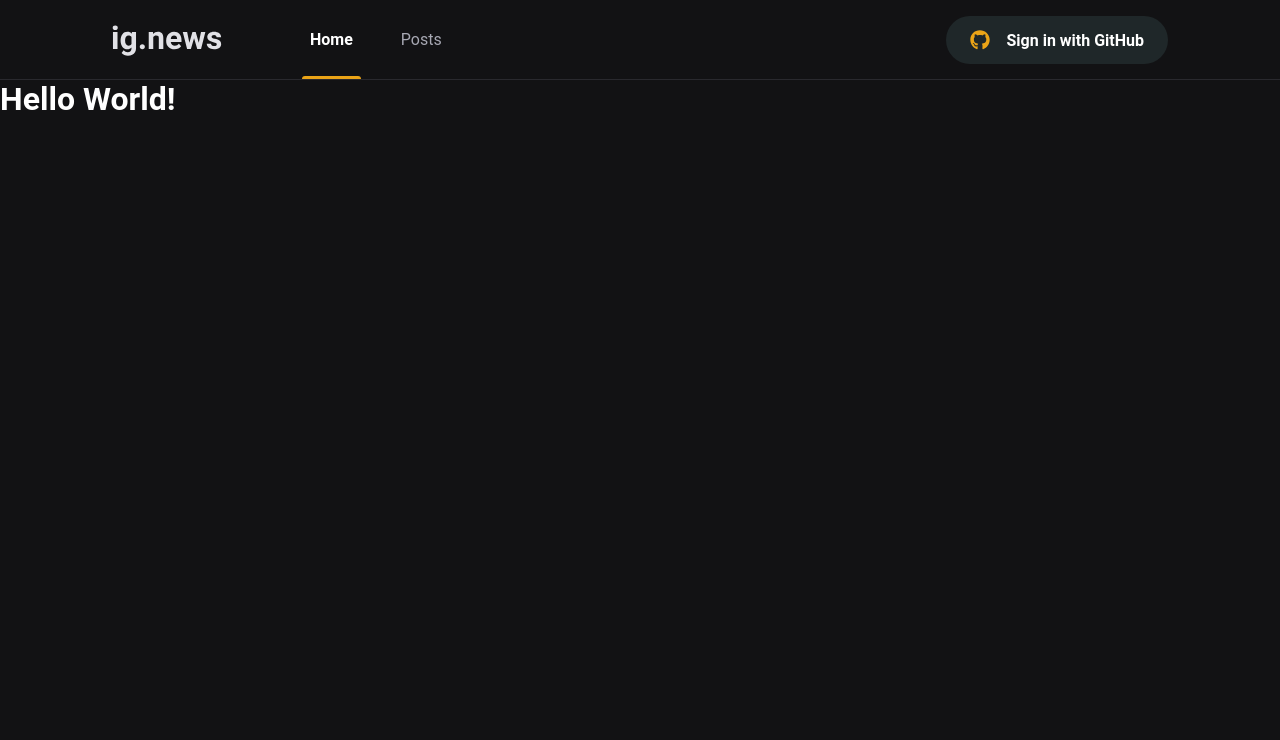
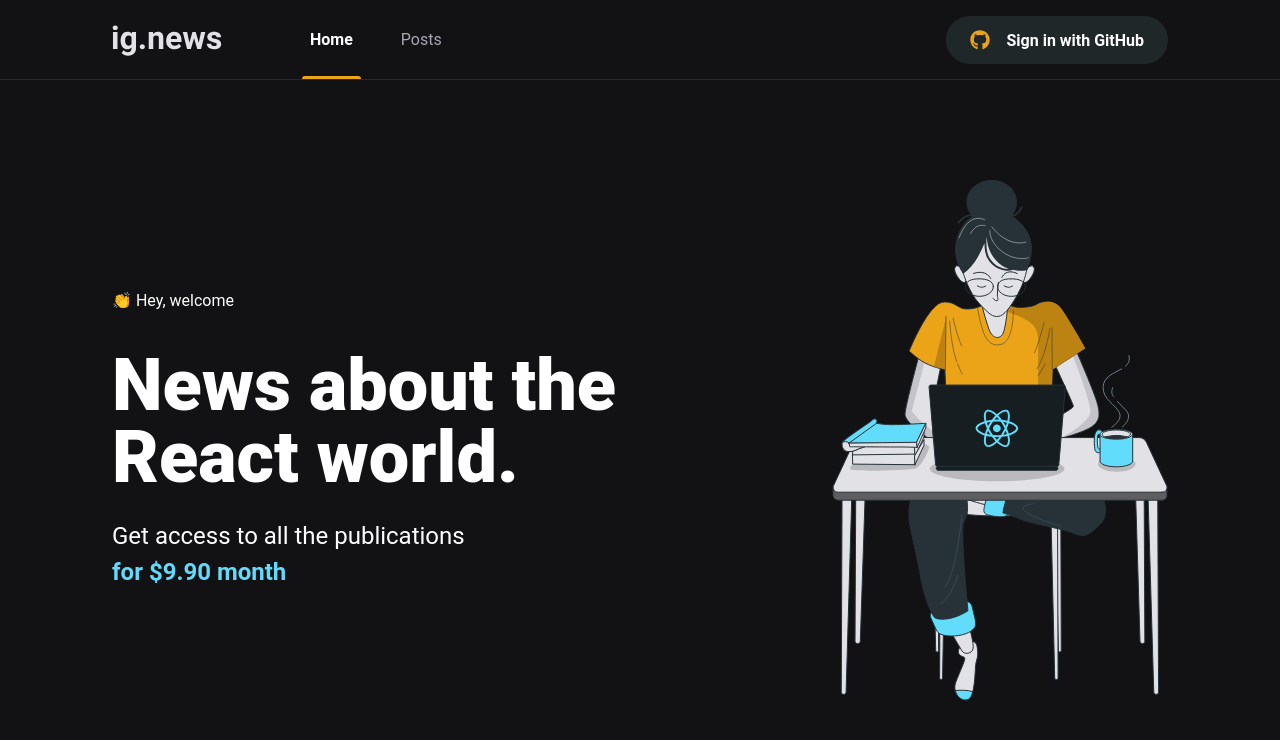
Before and after one commit to adrianhideki/ig-news, a Next.js app: page / in a window 1280 px wide. Shown: the top 740 px of the page. Built offline with nearby package versions, Linux system fonts and the light colour scheme.

Commit message:
Alterando home e estilizando

```diff
--- /dev/null
+++ b/src/pages/home.module.scss
@@ -0,0 +1,44 @@
+.contentContainer{
+  max-width: 1120px;
+  margin: 0 auto;
+  padding: 0 2rem;
+  height: calc(100vh - 5rem);
+
+  display: flex;
+  align-items: center;
+  justify-content: space-between;
+}
+
+.hero {
+  max-width: 600px;
+
+  // o primeiro nivel de span
+  > span {
+    font-size: 1.5rem;
+    font-weight: bold;
+  }
+
+  h1 {
+    font-size: 4.5rem;
+    line-height: 4.5rem;
+    font-weight: 900;
+    margin-top: 2.5rem;
+
+    span {
+      color: var (--cyan-500);
+    }
+  }
+
+  p {
+    font-size: 1.5rem;
+    line-height: 2.25rem;
+    margin-top: 1.5rem;
+
+    span {
+      color: var(--cyan-500);
+      font-weight: bold;
+    }
+
+  }
+
+}
--- a/src/pages/index.tsx
+++ b/src/pages/index.tsx
@@ -1,12 +1,26 @@
 import Head from "next/head";
+import styles from "./home.module.scss";
 
 export default function Home() {
   return (
     <>
       <Head>
-        <title>Início - ig.news</title>
+        <title>Home - ig.news</title>
       </Head>
-      <h1>Hello World!</h1>
+      <main className={styles.contentContainer}>
+        <section className={styles.hero}>
+          👏 Hey, welcome
+          <h1>
+            {" "}
+            News about the <span>React</span> world.
+          </h1>
+          <p>
+            Get access to all the publications <br />
+            <span>for $9.90 month</span>
+          </p>
+        </section>
+        <img src="/images/avatar.svg" alt="Girl coding" />
+      </main>
     </>
   );
 }
```
